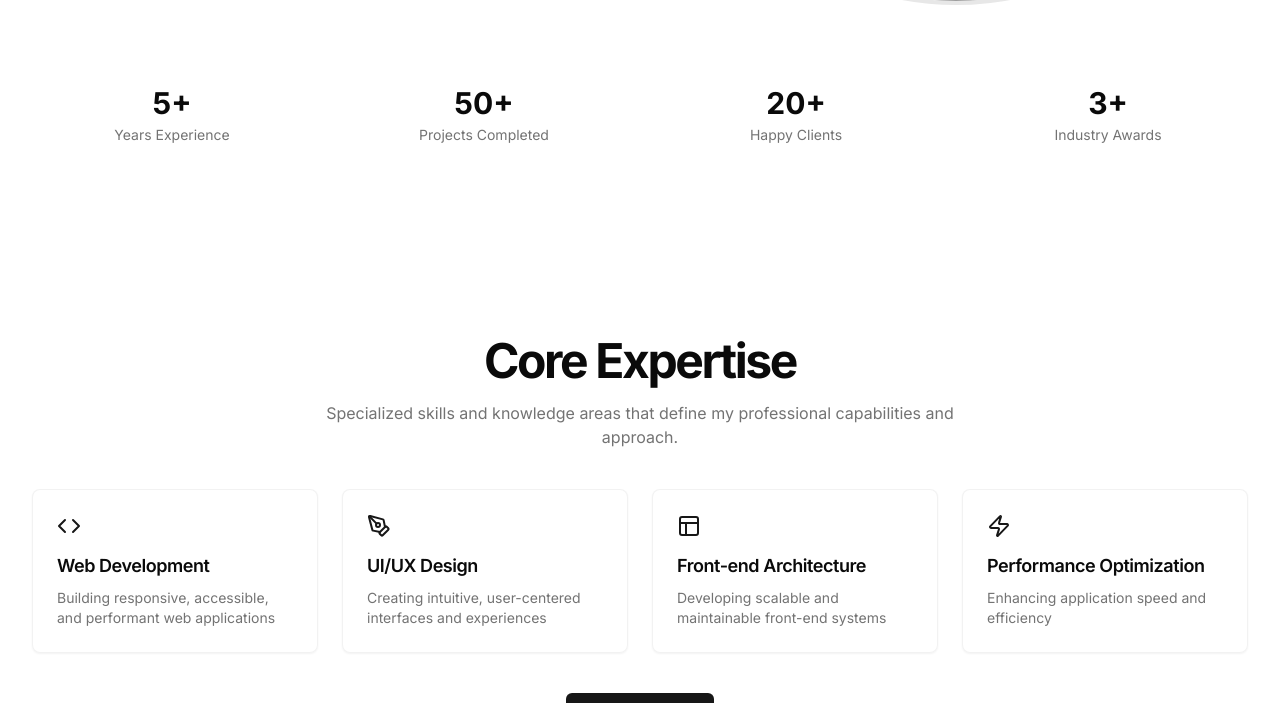
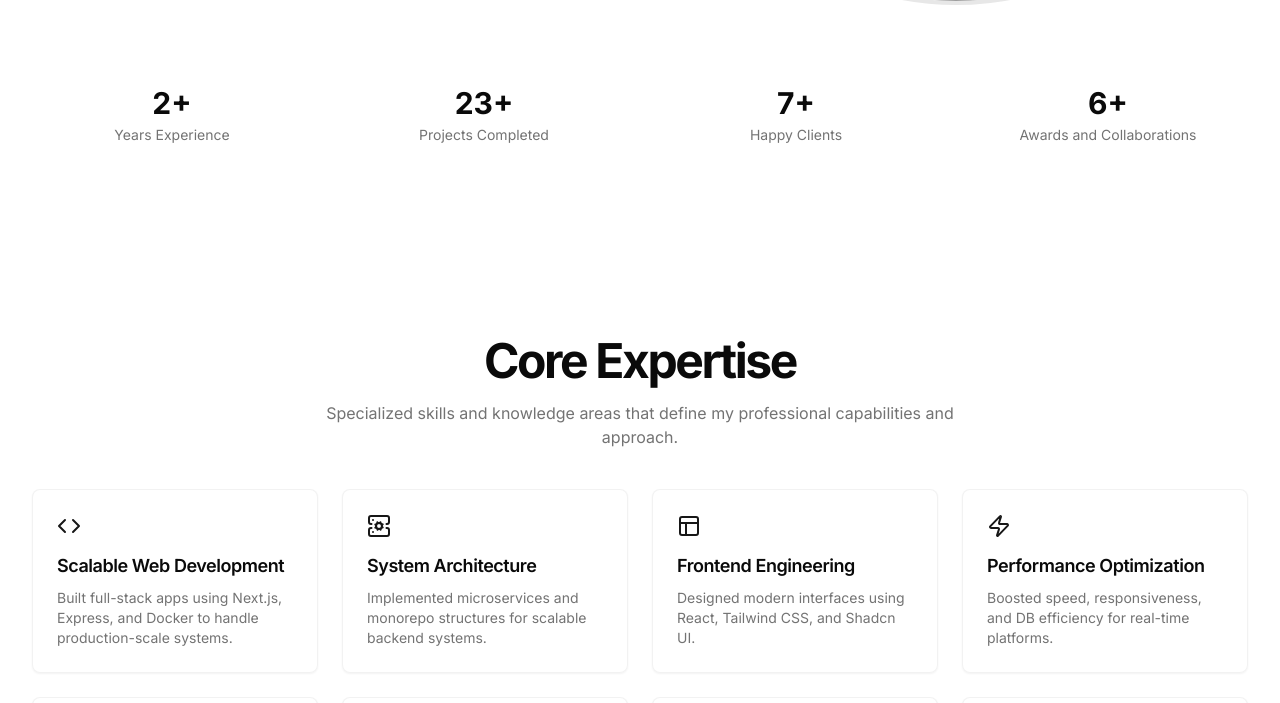
Before and after one commit to grbpdl/portfolio-gaurab, a Next.js app: page / in a window 1280 px wide. Shown: the part 835-1538 px from the top of the page. Built offline with nearby package versions, Linux system fonts and the light colour scheme; grey boxes are pictures that could not be loaded.

Commit message:
hero-section

```diff
--- a/app/page.tsx
+++ b/app/page.tsx
@@ -1,10 +1,26 @@
-import Link from "next/link"
-import { ArrowRight, Code, Layout, PenTool, Zap } from "lucide-react"
-import { Button } from "@/components/ui/button"
-import { Card, CardContent, CardHeader, CardTitle, CardDescription } from "@/components/ui/card"
-import { HeroSection } from "@/components/hero-section"
-import { FeaturedProjects } from "@/components/featured-projects"
-import { TestimonialSection } from "@/components/testimonial-section"
+import Link from "next/link";
+import {
+  ArrowRight,
+  Code,
+  ServerCog,
+  Layout,
+  ShieldCheck,
+  Settings,
+  Zap,
+  TerminalSquare,
+  Container,
+} from "lucide-react";
+import { Button } from "@/components/ui/button";
+import {
+  Card,
+  CardContent,
+  CardHeader,
+  CardTitle,
+  CardDescription,
+} from "@/components/ui/card";
+import { HeroSection } from "@/components/hero-section";
+// import { FeaturedProjects } from "@/components/featured-projects";
+// import { TestimonialSection } from "@/components/testimonial-section";
 
 export default function Home() {
   return (
@@ -18,34 +34,66 @@ export default function Home() {
             Core Expertise
           </h2>
           <p className="text-muted-foreground mx-auto max-w-[700px]">
-            Specialized skills and knowledge areas that define my professional capabilities and approach.
+            Specialized skills and knowledge areas that define my professional
+            capabilities and approach.
           </p>
         </div>
 
         <div className="grid grid-cols-1 md:grid-cols-2 lg:grid-cols-4 gap-6">
           {[
             {
-              title: "Web Development",
-              description: "Building responsive, accessible, and performant web applications",
+              title: "Scalable Web Development",
+              description:
+                "Built full-stack apps using Next.js, Express, and Docker to handle production-scale systems.",
               icon: Code,
             },
             {
-              title: "UI/UX Design",
-              description: "Creating intuitive, user-centered interfaces and experiences",
-              icon: PenTool,
+              title: "System Architecture",
+              description:
+                "Implemented microservices and monorepo structures for scalable backend systems.",
+              icon: ServerCog,
             },
             {
-              title: "Front-end Architecture",
-              description: "Developing scalable and maintainable front-end systems",
+              title: "Frontend Engineering",
+              description:
+                "Designed modern interfaces using React, Tailwind CSS, and Shadcn UI.",
               icon: Layout,
             },
             {
               title: "Performance Optimization",
-              description: "Enhancing application speed and efficiency",
+              description:
+                "Boosted speed, responsiveness, and DB efficiency for real-time platforms.",
               icon: Zap,
-            }
+            },
+            {
+              title: "QA & Testing",
+              description:
+                "Used Selenium to automate testing pipelines and ensure software quality.",
+              icon: ShieldCheck,
+            },
+            {
+              title: "DevOps & Containerization",
+              description:
+                "Containerized apps with Docker and optimized sessions using Redis.",
+              icon: Container,
+            },
+            {
+              title: "Secure Auth Systems",
+              description:
+                "Implemented secure login flows using JWT, Firebase, and Auth best practices.",
+              icon: Settings,
+            },
+            {
+              title: "Freelance Delivery",
+              description:
+                "Delivered client projects with Stripe, REST APIs, and mobile-first designs.",
+              icon: TerminalSquare,
+            },
           ].map((skill, index) => (
-            <Card key={index} className="border border-border/50 bg-background/50 backdrop-blur hover:bg-background/80 transition-all">
+            <Card
+              key={index}
+              className="border border-border/50 bg-background/50 backdrop-blur hover:bg-background/80 transition-all"
+            >
               <CardHeader className="pb-2">
                 <skill.icon className="h-6 w-6 mb-2 text-primary" />
                 <CardTitle className="text-lg">{skill.title}</CardTitle>
@@ -67,10 +115,10 @@ export default function Home() {
       </section>
 
       {/* Featured projects section */}
-      <FeaturedProjects />
+      {/* <FeaturedProjects /> */}
 
       {/* Testimonials section */}
-      <TestimonialSection />
+      {/* <TestimonialSection /> */}
 
       {/* CTA section */}
       <section className="container px-4 sm:px-6 lg:px-8">
@@ -79,8 +127,9 @@ export default function Home() {
             Ready to collaborate?
           </h2>
           <p className="text-muted-foreground mx-auto max-w-[700px] mb-8">
-            I'm currently available for freelance projects, full-time positions, and consulting opportunities.
-            Let's build something amazing together.
+            I'm currently available for freelance projects, full-time positions,
+            and consulting opportunities. Let's build something amazing
+            together.
           </p>
           <div className="flex flex-col sm:flex-row gap-4 justify-center">
             <Button asChild size="lg">
@@ -93,5 +142,5 @@ export default function Home() {
         </div>
       </section>
     </div>
-  )
+  );
 }
--- a/components/hero-section.tsx
+++ b/components/hero-section.tsx
@@ -1,25 +1,25 @@
-"use client"
+"use client";
 
-import Link from "next/link"
-import Image from "next/image"
-import { Download, ArrowRight } from "lucide-react"
-import { Button } from "@/components/ui/button"
-import { motion } from "framer-motion"
-import CountUp from "react-countup"
-import { useInView } from "react-intersection-observer"
+import Link from "next/link";
+import Image from "next/image";
+import { Download, ArrowRight } from "lucide-react";
+import { Button } from "@/components/ui/button";
+import { motion } from "framer-motion";
+import CountUp from "react-countup";
+import { useInView } from "react-intersection-observer";
 
 export function HeroSection() {
   const [ref, inView] = useInView({
     triggerOnce: true,
     threshold: 0.1,
-  })
+  });
 
   const stats = [
-    { number: 5, label: "Years Experience" },
-    { number: 50, label: "Projects Completed" },
-    { number: 20, label: "Happy Clients" },
-    { number: 3, label: "Industry Awards" },
-  ]
+    { number: 2, label: "Years Experience" },
+    { number: 23, label: "Projects Completed" },
+    { number: 7, label: "Happy Clients" },
+    { number: 6, label: "Awards and Collaborations" },
+  ];
 
   return (
     <section className="container px-4 sm:px-6 lg:px-8 py-20 md:py-32">
@@ -30,15 +30,17 @@ export function HeroSection() {
           transition={{ duration: 0.5 }}
           className="space-y-6"
         >
-          <span className="inline-block text-primary font-medium">Namaste, I'm</span>
+          <span className="inline-block text-primary font-medium">
+            Namaste, I'm
+          </span>
           <h1 className="text-4xl font-bold tracking-tight sm:text-5xl md:text-6xl">
             Gaurab Paudyal
           </h1>
           <h2 className="text-2xl text-muted-foreground">Computer Engineer</h2>
           <p className="text-lg text-muted-foreground max-w-[600px]">
-            A passionate developer specializing in creating beautiful, functional, and
-            user-centered digital experiences. Available for freelance projects and
-            exciting opportunities.
+            A passionate developer specializing in creating beautiful,
+            functional, and user-centered digital experiences. Available for
+            freelance projects and exciting opportunities.
           </p>
 
           <div className="flex flex-wrap gap-4">
@@ -48,7 +50,11 @@ export function HeroSection() {
               </Link>
             </Button>
             <Button size="lg" variant="outline" asChild>
-              <Link href="/resume.pdf" target="_blank" rel="noopener noreferrer">
+              <Link
+                href="/resume.pdf"
+                target="_blank"
+                rel="noopener noreferrer"
+              >
                 Download CV <Download className="ml-2 h-4 w-4" />
               </Link>
             </Button>
@@ -71,7 +77,10 @@ export function HeroSection() {
         </motion.div>
       </div>
 
-      <div ref={ref} className="mt-20 grid grid-cols-2 sm:grid-cols-4 gap-8 text-center">
+      <div
+        ref={ref}
+        className="mt-20 grid grid-cols-2 sm:grid-cols-4 gap-8 text-center"
+      >
         {stats.map((stat, index) => (
           <motion.div
             key={index}
@@ -80,18 +89,12 @@ export function HeroSection() {
             transition={{ duration: 0.5, delay: index * 0.1 }}
           >
             <div className="text-3xl font-bold mb-1">
-              {inView && (
-                <CountUp
-                  end={stat.number}
-                  duration={2}
-                  suffix="+"
-                />
-              )}
+              {inView && <CountUp end={stat.number} duration={2} suffix="+" />}
             </div>
             <div className="text-sm text-muted-foreground">{stat.label}</div>
           </motion.div>
         ))}
       </div>
     </section>
-  )
+  );
 }
```
